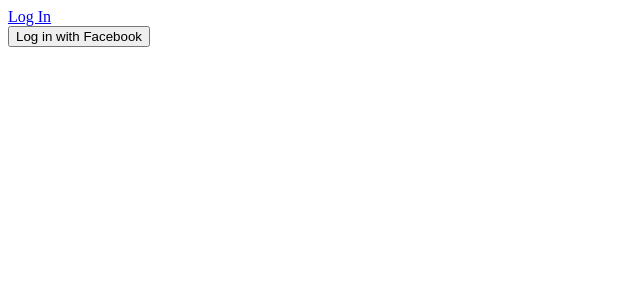
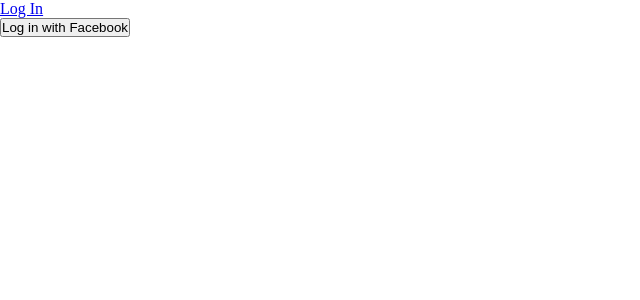
Before and after one commit to fredrikb12/odinbook-client, a React (Create React App) app: page /login in a window 1280 px wide. Shown: the top 300 px of the page, without its empty margins (0-640 px from the left). Built offline with nearby package versions, Linux system fonts and the light colour scheme; no server answers.

Commit message:
Add global generic styling

```diff
--- /dev/null
+++ b/src/components/styled/GlobalStyle.js
@@ -0,0 +1,9 @@
+import { createGlobalStyle } from "styled-components";
+
+export const GlobalStyle = createGlobalStyle`
+* {
+  padding: 0;
+  margin: 0;
+  box-sizing: border-box;
+}
+`;
--- a/src/index.js
+++ b/src/index.js
@@ -1,10 +1,12 @@
 import React from "react";
 import ReactDOM from "react-dom/client";
 import RouteSwitch from "./components/RouteSwitch";
+import { GlobalStyle } from "./components/styled/GlobalStyle";
 
 const root = ReactDOM.createRoot(document.getElementById("root"));
 root.render(
   <React.StrictMode>
+    <GlobalStyle />
     <RouteSwitch />
   </React.StrictMode>
 );
```
